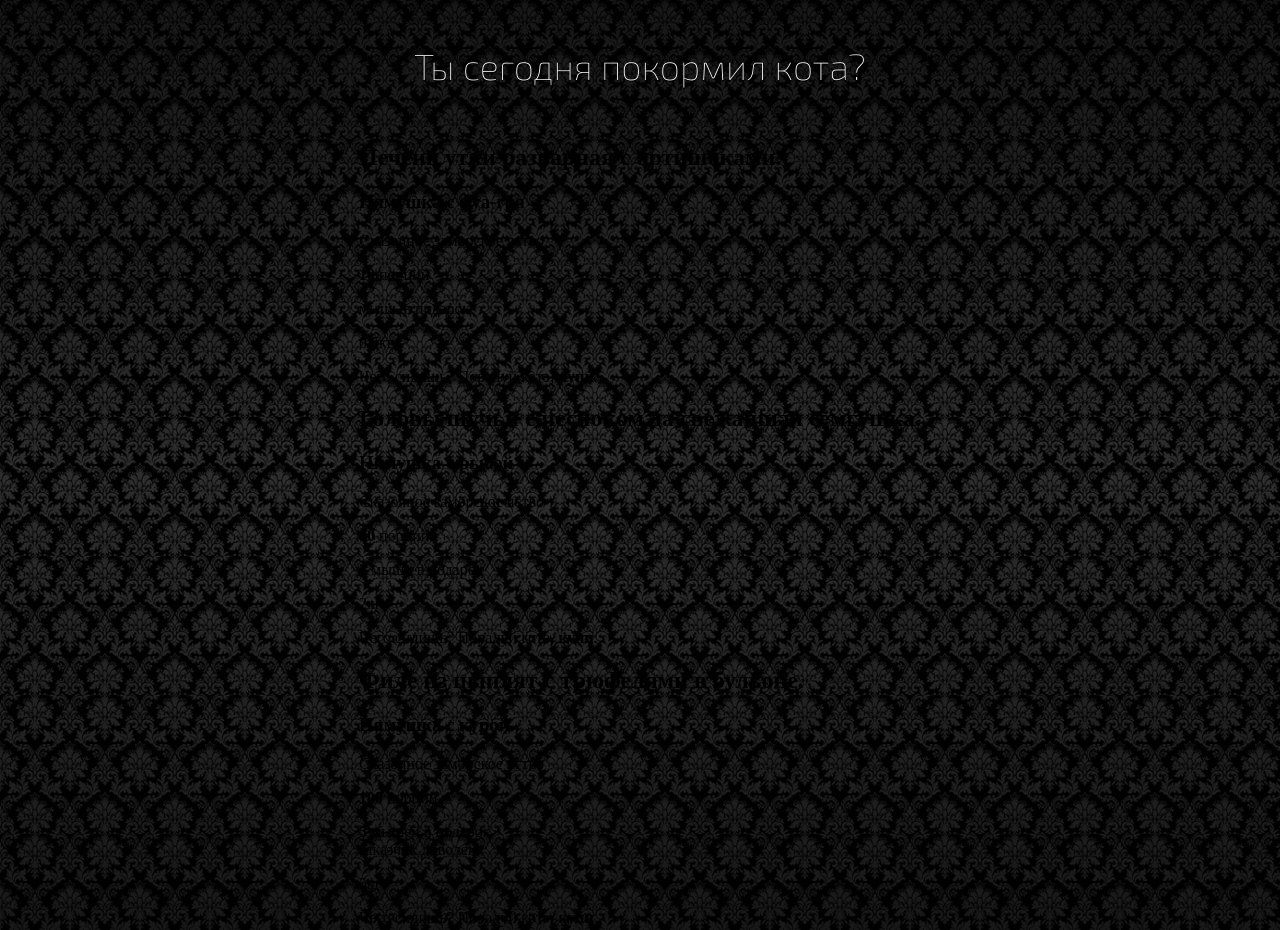
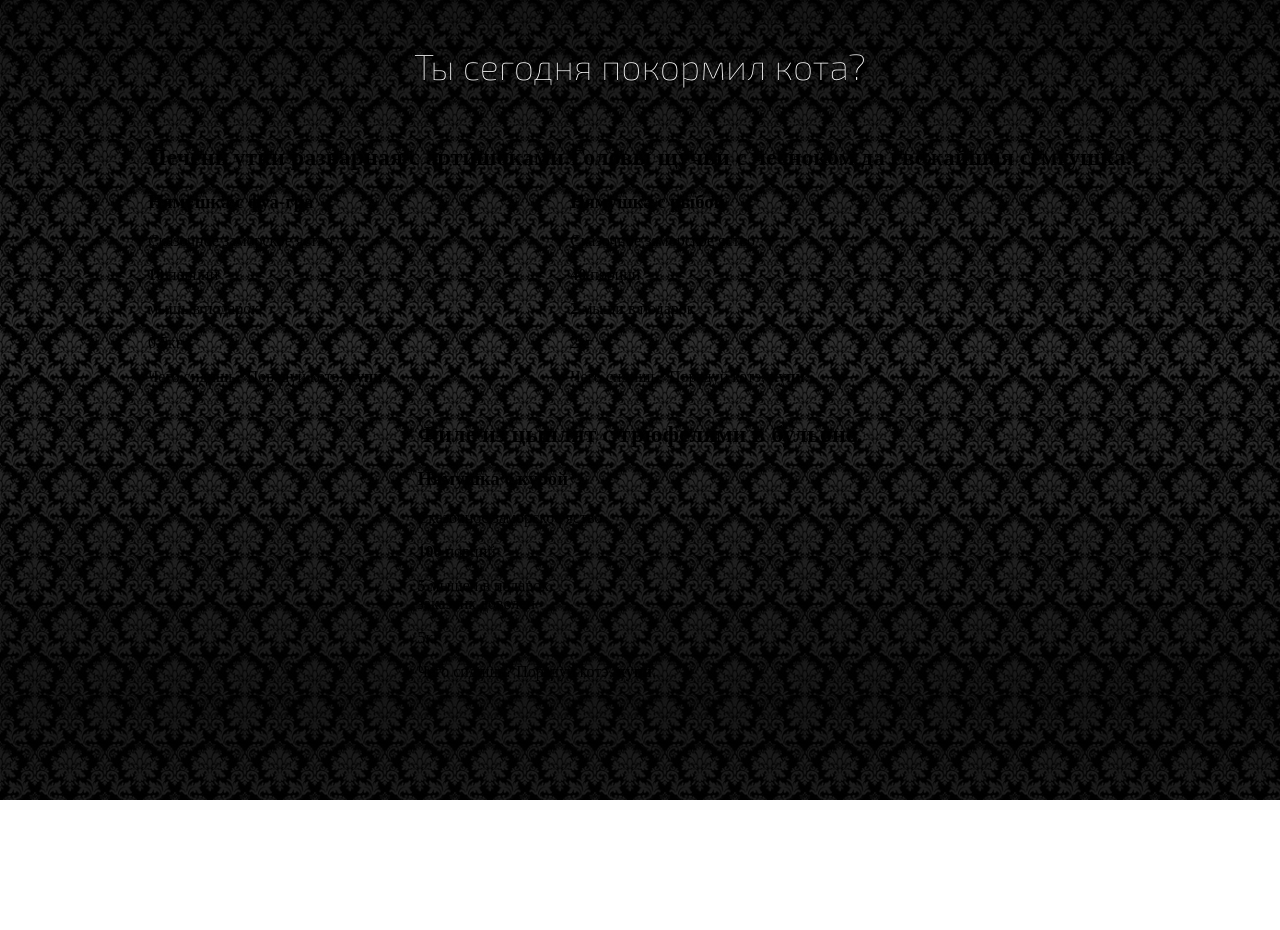
Before and after one commit to firefoxic/prototype, a website: page source/index.pug in a window 1280 px wide. Shown: the top 930 px of the page. After the commit the page ends 800 px from the top, so only its background shows below. Drawn offline with nearby package versions, Linux system fonts and the light colour scheme; files that its build step writes are made by us from their sources.

Commit message:
Rename products.post.css to product.post.css

```diff
--- /dev/null
+++ b/source/blocks/product/product.post.css
@@ -0,0 +1,6 @@
+.product {
+  box-sizing: border-box;
+  display: flex;
+  flex-wrap: wrap;
+  justify-content: center;
+}
--- a/source/blocks/products/products.post.css
+++ /dev/null
@@ -1,4 +0,0 @@
-.products {
-  box-sizing: border-box;
-  display: flex;
-}
--- a/source/styles/style.css
+++ b/source/styles/style.css
@@ -4,5 +4,5 @@
 @import "../blocks/hidden/hidden.post.css";
 @import "../blocks/form/form.post.css";
 @import "../blocks/form/__layout/form__layout.post.css";
-@import "../blocks/products/products.post.css";
 @import "../blocks/heading/__tagline/heading__tagline.post.css";
+@import "../blocks/product/product.post.css";
```
